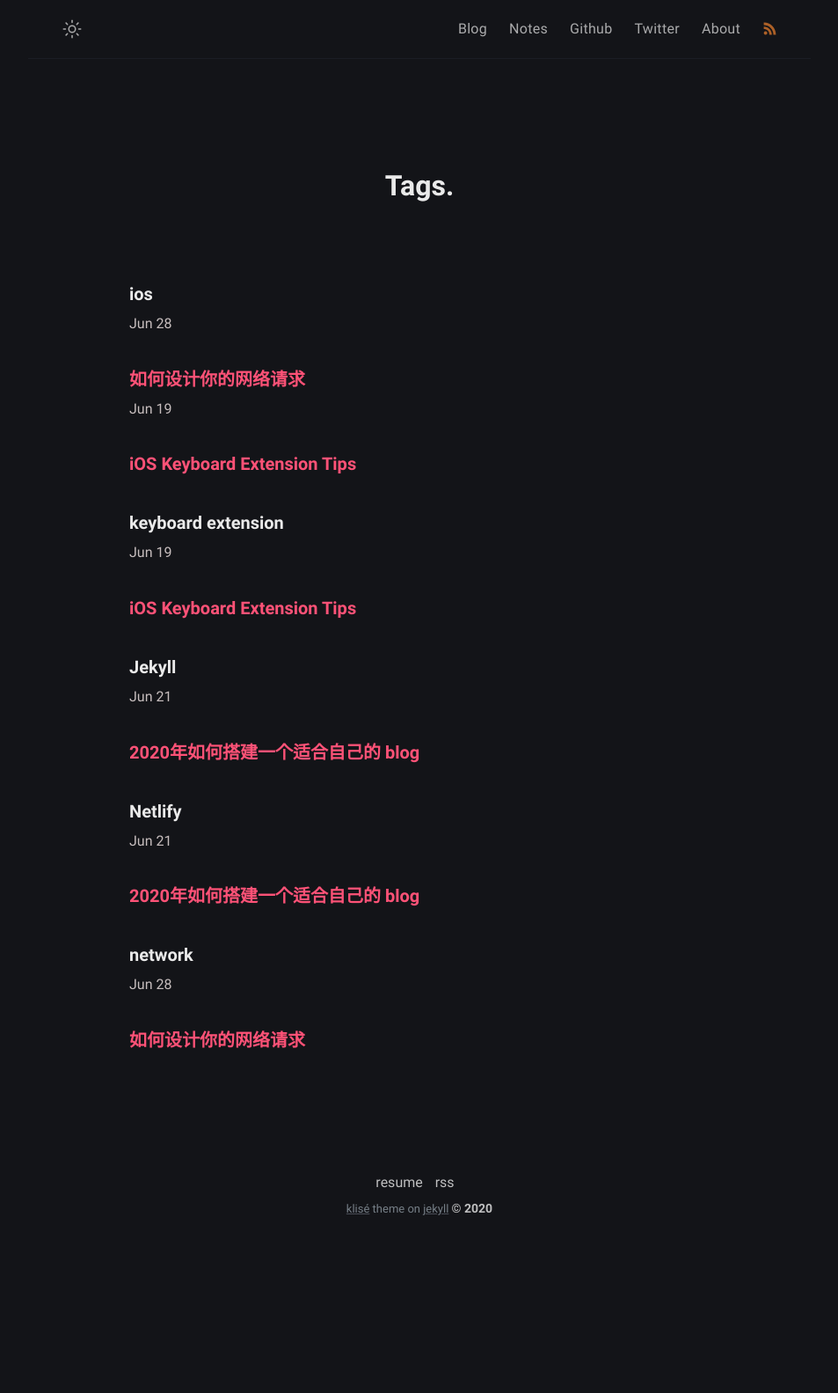
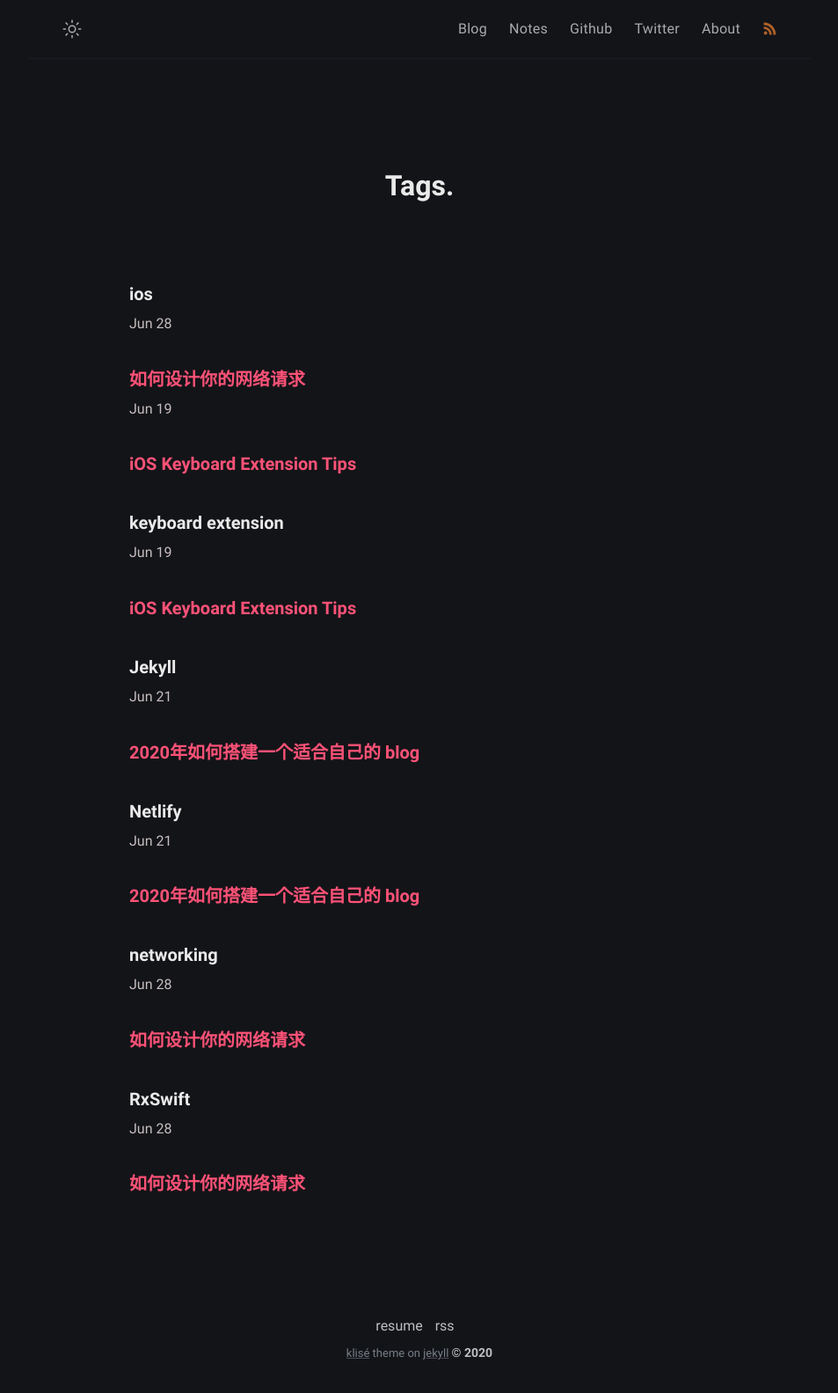
Before and after one commit to alfredcc/blog, a Jekyll site: the page built from tags.md, in a window 1280 px wide. Shown: the whole page at 88% size, without its empty margins (163-1116 px from the left). Built offline with Jekyll 4.4.1, drawn with Linux system fonts in a browser that asks for light colours; before the commit the page ends 1419 px from its top, so only the background shows below that.

Commit message:
Update blog

````diff
--- a/_posts/build-your-network/2020-06-27-build-your-network.md
+++ b/_posts/build-your-network/2020-06-27-build-your-network.md
@@ -5,13 +5,14 @@
 description: build your network architecture
 tag:
   - ios
-  - network
+  - networking
+  - RxSwift
 ---
 
 ## 概述
 几乎所有的项目都需要网络请求，因为他可以给用户呈现更加丰富的内容，方便我们在不同设备之间管理同步数据。网络请求会出现在你项目的各个地方：启动页，列表页，登录注册...所以如何管理组织网络请求是 App 架构中非常重要的一部分。Github 上也有类似的框架比如 `Moya`, 我们且称其为网络框架的框架吧。`Moya` 也有这个框架也发展了很久了，功能很强大，社区也一直很活跃，也有衍生的 `RxMoya` 和 `ReactiveMoya` 。但我在使用过后发现他过于 `重` 了，一直觉得他那种 `path` + `method` + `parameter` 拆开的写法太过于繁琐，那么本文就让我们来一步步搭建适合自己的网络框架吧。
 
-> 提示：为了方便和统用，我们的网络请求 API 就直接基于 Alamofire 来写好了。
+> 提示：为了方便和通用，我们的网络请求 API 就直接基于 Alamofire 来写好了。
 
 ## 方法
 首先我们来看看最简单的请求长什么样？
@@ -33,6 +34,7 @@
 在常规的业务中，2、3、4、5 往往是可以统一抽象处理的，而最常见做法就是用一个 `HTTPClient` 或 `APIManager` 来统一 handle 这类逻辑了。而对于 `1` 每个请求的参数、地址、方法都不一样所以我们还是会将他们暴露出去，最终大概长这样：
 
 > warning：下面方法只是替提供思路，部分代码被省略
+
 ```swift
 class HTTPClient {
 
@@ -117,7 +119,7 @@
 
 ```
 
-## 如何支持 Rxswift
+## 如何支持 RxSwift
 
 ```swift
 extension HTTPClient: ReactiveCompatible {}
@@ -149,10 +151,9 @@
 ```
 
 ## 重试和请求合并
-得益与 Rxswift 重试和请求合并非常简单。
+得益与 RxSwift 重试和请求合并非常简单。
 ```swift
 // 请求合并
-
 Observable.zip(request1, request2, request3)
   .subscribe(onNext: { (resp1, resp2, resp3) in
   })
@@ -219,8 +220,21 @@
 }
 
 ```
+## 总结
+
+对我来说要做好一份适用性很强的网络架构不是一件很容易的事情，实际上网络请求的复杂度远远不止于此，这里做的仅仅是把一些通用逻辑统一处理，还有很多本文没有讲到。比如
+1. 如何用单一功能原则（Single responsibility principle）优化这里的逻辑
+2. 当我们遇到服务端返回的不标准的数据结构怎么处理？
+3. 使用 `Codable` 区分返回的是 Array 还是 Object 是要不同处理的
+4. 当我们有多个 API 地址比如测试环境和正式环境，那么我们如何去管理？
+都是我们需要去解决的。我当初也踩了无数坑，太难了。
+这些问题先留给大家思考吧😆
 
 
+
+## 参考
+
+最后还是大力推荐下喵神在台湾 iPlayground 的演讲
 https://speakerdeck.com/onevcat/wang-lu-zhi-nan-nan-yu-shang-qing-tian-iplayground-2019?slide=143
 
 https://www.youtube.com/watch?v=Xk4HZfW6vK0
````
Also changed, not shown: other parts of _posts/build-your-network/2020-06-27-build-your-network.md (+1 -1 lines).
